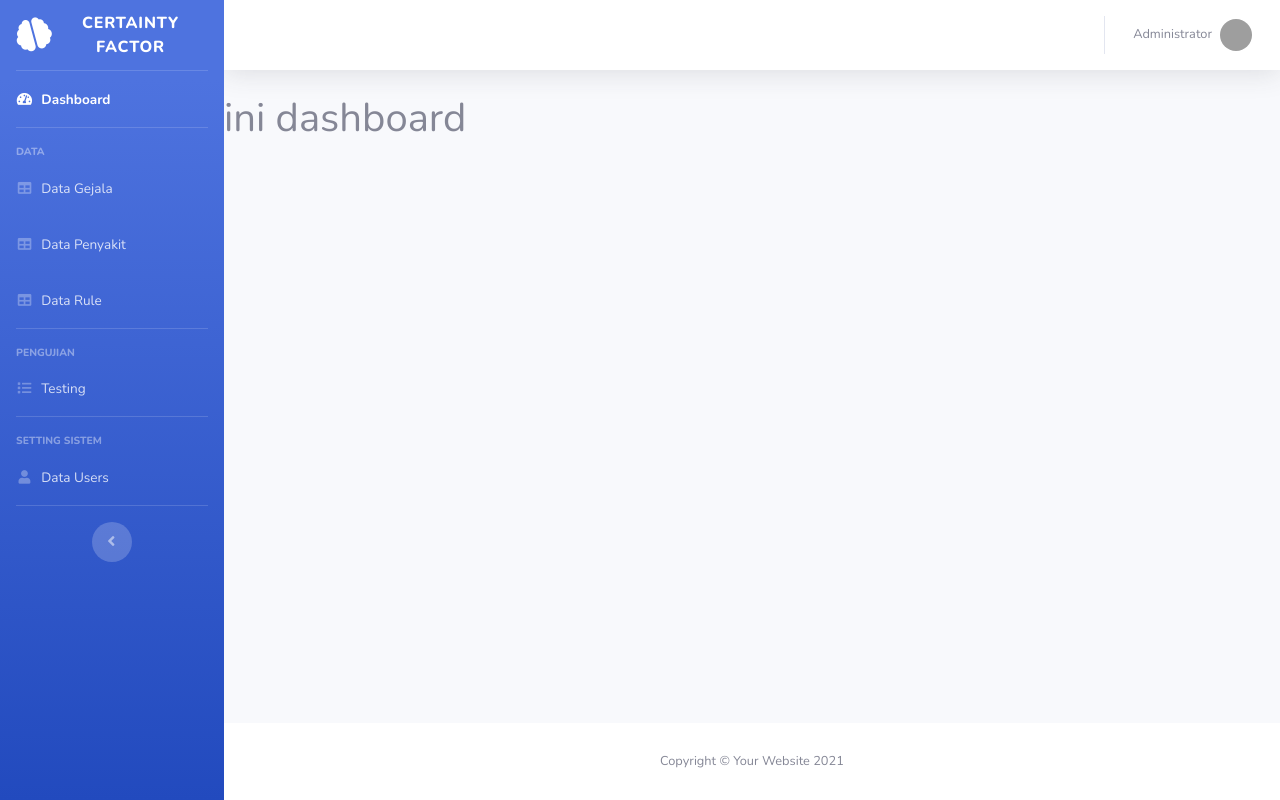
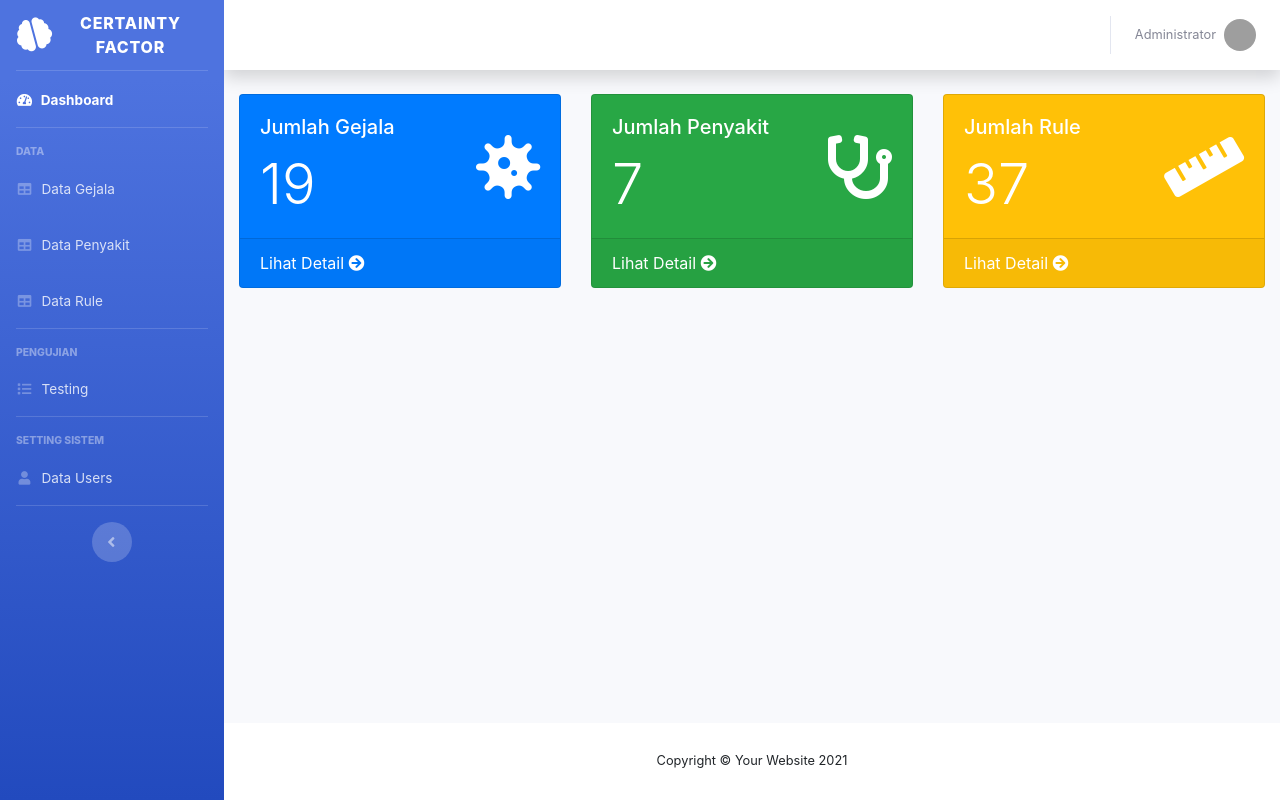
Before and after one commit to ydhstiraa/cf_ver2, a PHP site: page /page/admin/index.php in a window 1280 px wide. Run offline with PHP 8.4, Linux system fonts and the light colour scheme; a user stored in the database is signed in; data comes from the database, SQL or seed files in the repository; some libraries are stand-ins or nearby versions; grey boxes are pictures that could not be loaded.

Commit message:
Tambah halaman dashboard

```diff
--- a/page/admin/dashboard.php
+++ b/page/admin/dashboard.php
@@ -1 +1,77 @@
-<h1>ini dashboard</h1>
+<?php
+
+// Ambil jumlah data
+$resultGejala = $conn->query("SELECT COUNT(*) as count FROM gejala");
+$countGejala = $resultGejala->fetch_assoc()['count'];
+
+$resultPenyakit = $conn->query("SELECT COUNT(*) as count FROM penyakit");
+$countPenyakit = $resultPenyakit->fetch_assoc()['count'];
+
+$resultRule = $conn->query("SELECT COUNT(*) as count FROM rule");
+$countRule = $resultRule->fetch_assoc()['count'];
+?>
+
+<link href="https://maxcdn.bootstrapcdn.com/bootstrap/4.5.2/css/bootstrap.min.css" rel="stylesheet">
+<link rel="stylesheet" href="https://cdnjs.cloudflare.com/ajax/libs/font-awesome/5.15.3/css/all.min.css">
+<div class="container-fluid mt-4">
+    <div class="row">
+        <div class="col-md-4">
+            <div class="card text-white bg-primary mb-3">
+                <div class="card-body">
+                    <div class="d-flex justify-content-between align-items-center">
+                        <div>
+                            <h5 class="card-title">Jumlah Gejala</h5>
+                            <p class="card-text display-4"><?php echo $countGejala; ?></p>
+                        </div>
+                        <div>
+                            <i class="fas fa-virus fa-4x"></i>
+                        </div>
+                    </div>
+                </div>
+                <div class="card-footer">
+                    <a href="?page=gejala" class="text-white">Lihat Detail <i class="fas fa-arrow-circle-right"></i></a>
+                </div>
+            </div>
+        </div>
+        <div class="col-md-4">
+            <div class="card text-white bg-success mb-3">
+                <div class="card-body">
+                    <div class="d-flex justify-content-between align-items-center">
+                        <div>
+                            <h5 class="card-title">Jumlah Penyakit</h5>
+                            <p class="card-text display-4"><?php echo $countPenyakit; ?></p>
+                        </div>
+                        <div>
+                            <i class="fas fa-stethoscope fa-4x"></i>
+                        </div>
+                    </div>
+                </div>
+                <div class="card-footer">
+                    <a href="?page=penyakit" class="text-white">Lihat Detail <i class="fas fa-arrow-circle-right"></i></a>
+                </div>
+            </div>
+        </div>
+        <div class="col-md-4">
+            <div class="card text-white bg-warning mb-3">
+                <div class="card-body">
+                    <div class="d-flex justify-content-between align-items-center">
+                        <div>
+                            <h5 class="card-title">Jumlah Rule</h5>
+                            <p class="card-text display-4"><?php echo $countRule; ?></p>
+                        </div>
+                        <div>
+                            <i class="fas fa-ruler fa-4x"></i>
+                        </div>
+                    </div>
+                </div>
+                <div class="card-footer">
+                    <a href="?page=rule" class="text-white">Lihat Detail <i class="fas fa-arrow-circle-right"></i></a>
+                </div>
+            </div>
+        </div>
+    </div>
+</div>
+
+<script src="https://code.jquery.com/jquery-3.5.1.min.js"></script>
+<script src="https://cdn.jsdelivr.net/npm/@popperjs/core@2.5.3/dist/umd/popper.min.js"></script>
+<script src="https://maxcdn.bootstrapcdn.com/bootstrap/4.5.2/js/bootstrap.min.js"></script>
--- a/page/admin/index.php
+++ b/page/admin/index.php
@@ -56,7 +56,7 @@ if (!isset($_SESSION['username']) || $_SESSION['level'] != 'admin') {
 
             <!-- Nav Item - Dashboard -->
             <li class="nav-item active">
-                <a class="nav-link" href="index.html">
+                <a class="nav-link" href="?page=dashboard">
                     <i class="fas fa-fw fa-tachometer-alt"></i>
                     <span>Dashboard</span></a>
             </li>
```
